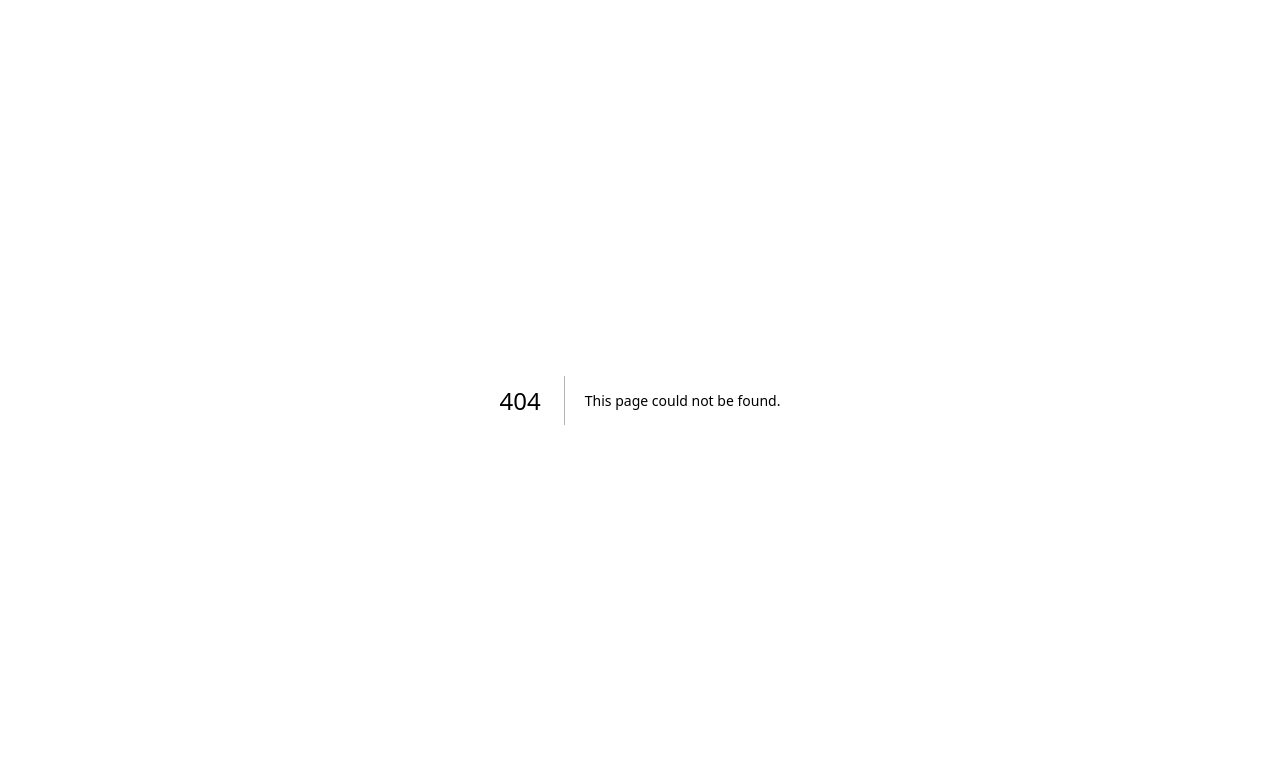
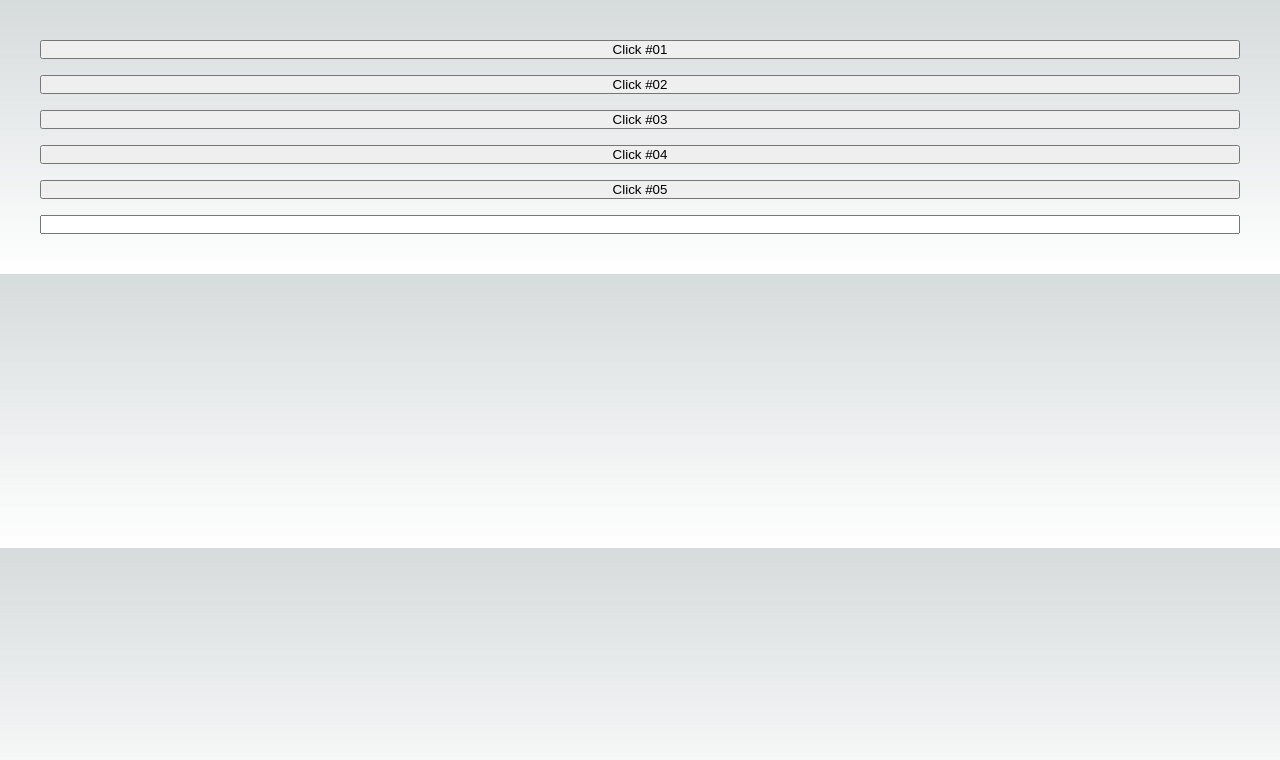
Before and after one commit to marcosprofile/reactAndNextJS, a Next.js app in the folder exercicios/: page /basicos/botao in a window 1280 px wide. Before the commit this address had no page. Shown: the top 760 px of the page. Built offline with nearby package versions, Linux system fonts and the light colour scheme.

Commit message:
Add files via upload

```diff
--- /dev/null
+++ b/exercicios/src/pages/basicos/botao.jsx
@@ -0,0 +1,26 @@
+function acao1() {
+  alert('ação 1');
+}
+
+export default function botao() {
+  function acao2() {
+    alert('ação 2');
+  }
+
+  function acao5(e) {
+    console.log(e)
+  }
+
+  return (
+    <div style={{ display: "flex", flexDirection: "column", gap: "16px", padding: "40px" }}>
+      <button onClick={acao1}>Click #01</button>
+      <button onClick={acao2}>Click #02</button>
+      <button onClick={function() {
+        alert('ação 3')
+      }}>Click #03</button>
+      <button onClick={() => alert('ação 4')}>Click #04</button>
+      <button onClick={acao5}>Click #05</button>
+      <input type="text" onChange={e => console.log(e.target.value)} />
+    </div>
+  )
+}
```
Also changed, not shown: exercicios/src/pages/basicos/componenteComFilho.jsx (added, +14 -0 lines).
